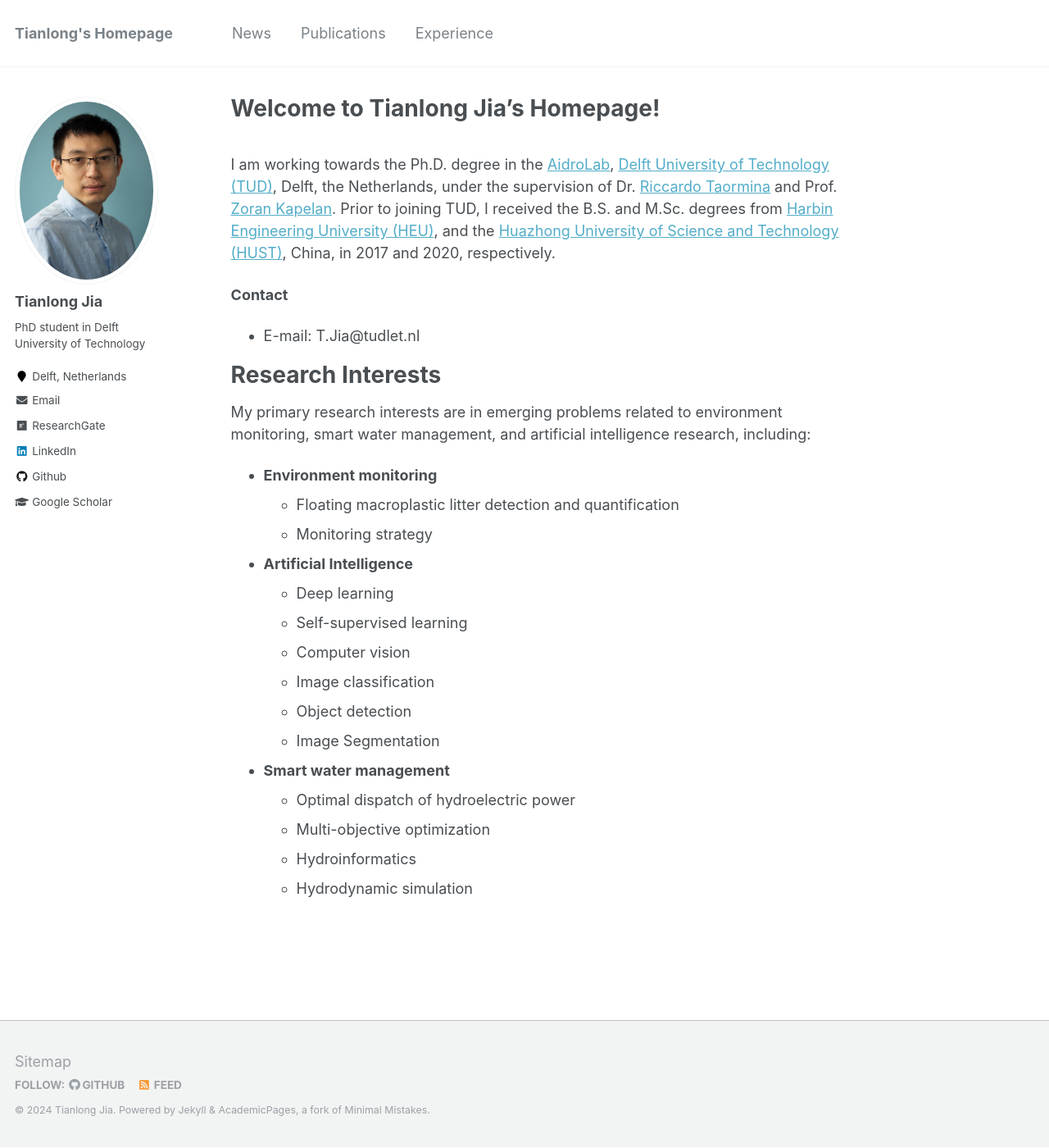
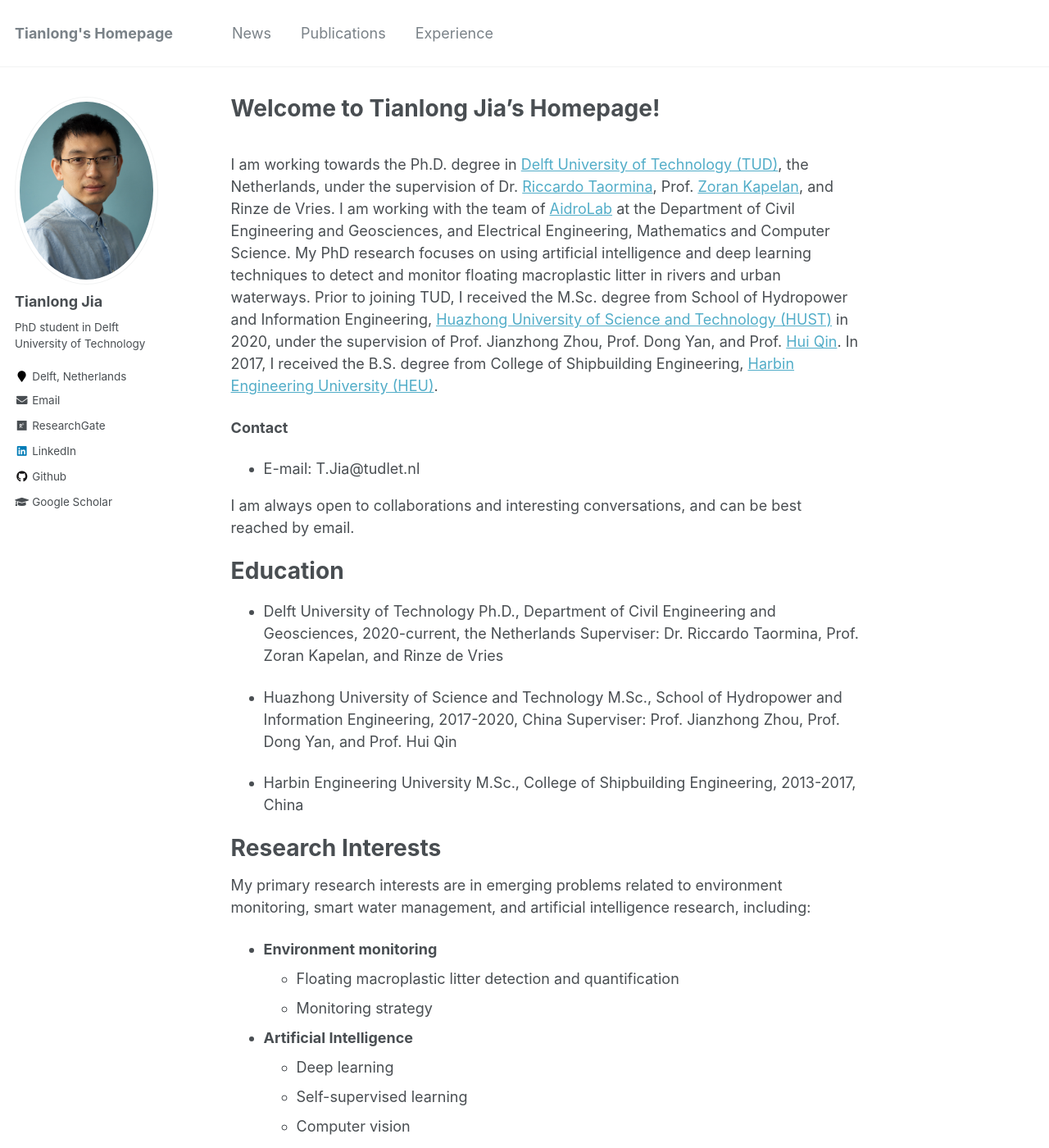
Before and after one commit to TianlongJia/TianlongJia.github.io, a Jekyll site: the page built from _pages/about.md, in a window 1280 px wide and 1400 px high. Shown: the whole window at 82% size. Built offline with Jekyll 4.4.1, drawn with Linux system fonts in a browser that asks for light colours.

Commit message:
update education

```diff
--- a/_pages/about.md
+++ b/_pages/about.md
@@ -8,11 +8,27 @@ redirect_from:
   - /about.html
 ---
 <br>
-I am working towards the Ph.D. degree in the [AidroLab](https://www.tudelft.nl/ai/aidrolab), [Delft University of Technology (TUD)](https://www.tudelft.nl/), Delft, the Netherlands, under the supervision of Dr. [Riccardo Taormina](https://www.tudelft.nl/citg/over-faculteit/afdelingen/watermanagement/medewerker/staff-sanitary-engineering/dr-riccardo-taormina) and Prof. [Zoran Kapelan](https://www.tudelft.nl/citg/over-faculteit/afdelingen/watermanagement/medewerker/staff-sanitary-engineering/prof-dr-zoran-kapelan).
-Prior to joining TUD, I received the B.S. and M.Sc. degrees from [Harbin Engineering University (HEU)](https://english.hrbeu.edu.cn), and the [Huazhong University of Science and Technology (HUST)](http://english.hust.edu.cn/), China, in 2017 and 2020, respectively.
+I am working towards the Ph.D. degree in [Delft University of Technology (TUD)](https://www.tudelft.nl/), the Netherlands, under the supervision of Dr. [Riccardo Taormina](https://www.tudelft.nl/citg/over-faculteit/afdelingen/watermanagement/medewerker/staff-sanitary-engineering/dr-riccardo-taormina), Prof. [Zoran Kapelan](https://www.tudelft.nl/citg/over-faculteit/afdelingen/watermanagement/medewerker/staff-sanitary-engineering/prof-dr-zoran-kapelan), and Rinze de Vries. I am working with the team of [AidroLab](https://www.tudelft.nl/ai/aidrolab) at the Department of Civil Engineering and Geosciences, and Electrical Engineering, Mathematics and Computer Science. My PhD research focuses on using artificial intelligence and deep learning techniques to detect and monitor floating macroplastic litter in rivers and urban waterways. Prior to joining TUD, I received the M.Sc. degree from School of Hydropower and Information Engineering, [Huazhong University of Science and Technology (HUST)](http://english.hust.edu.cn/) in 2020, under the supervision of Prof. Jianzhong Zhou, Prof. Dong Yan, and Prof. [Hui Qin](https://civil.hust.edu.cn/info/1312/9985.htm). In 2017, I received the B.S. degree from College of Shipbuilding Engineering, [Harbin Engineering University (HEU)](https://english.hrbeu.edu.cn).
 
 **Contact**
 - E-mail: T.Jia@tudlet.nl
+
+I am always open to collaborations and interesting conversations, and can be best reached by email.
+
+Education
+======
+* Delft University of Technology
+Ph.D., Department of Civil Engineering and Geosciences, 2020-current, the Netherlands
+Superviser: Dr. Riccardo Taormina, Prof. Zoran Kapelan, and Rinze de Vries
+
+* Huazhong University of Science and Technology
+M.Sc., School of Hydropower and Information Engineering, 2017-2020, China
+Superviser: Prof. Jianzhong Zhou, Prof. Dong Yan, and Prof. Hui Qin
+
+* Harbin Engineering University
+M.Sc., College of Shipbuilding Engineering, 2013-2017, China
+
+
 
 Research Interests
 ======
```
